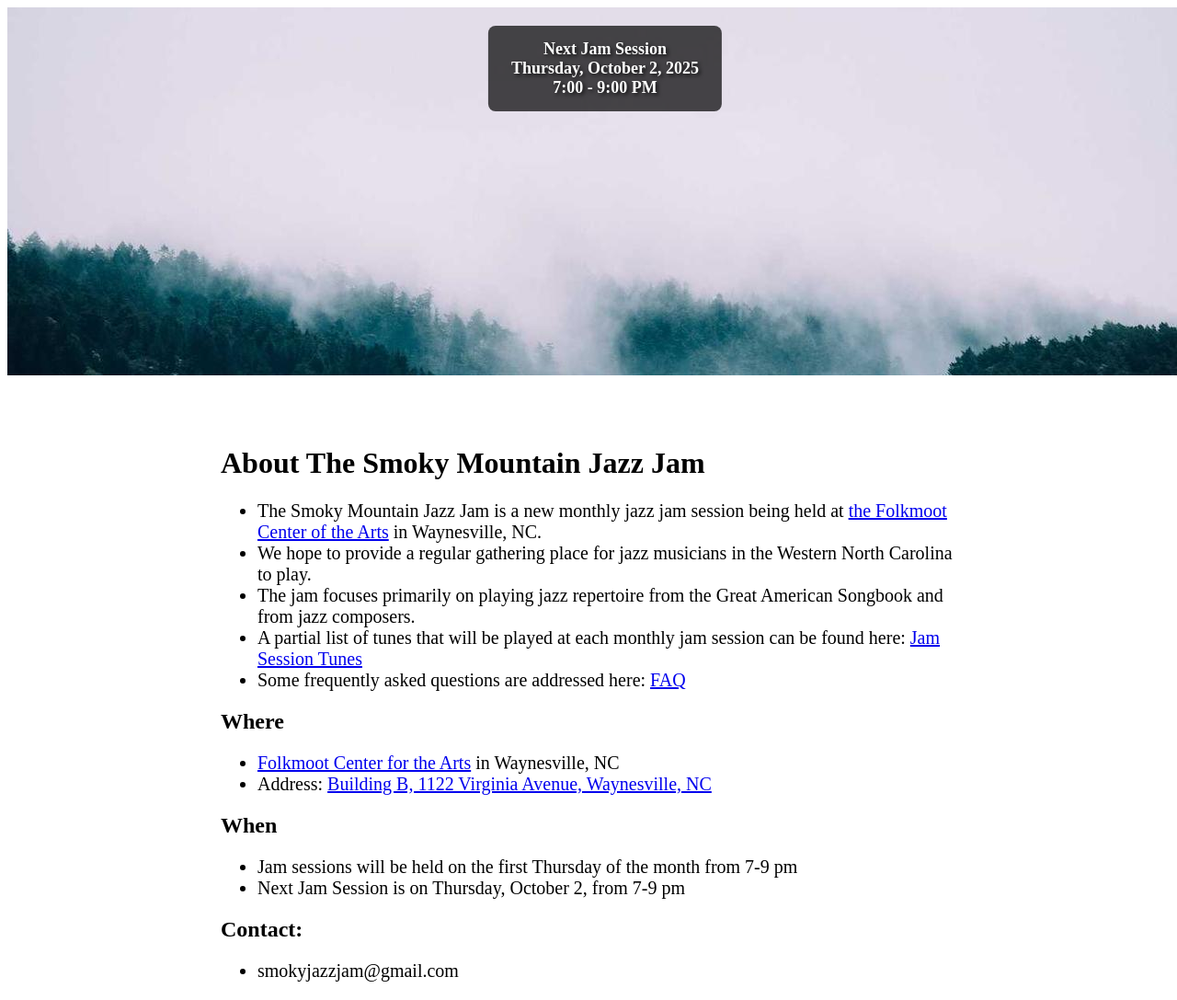
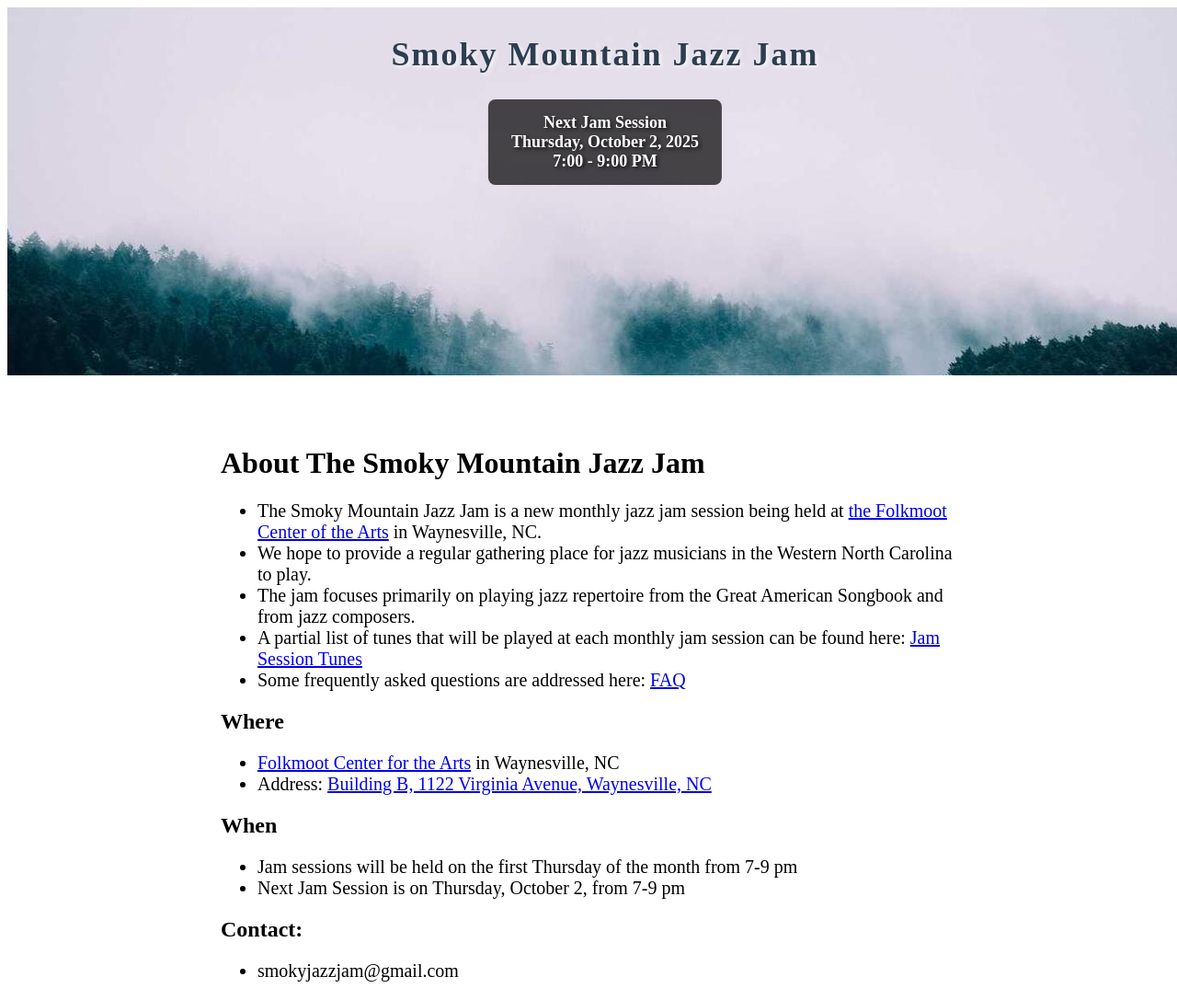
Before and after one commit to smokyjazzjam/smokyjazzjam, a Jekyll site: the page built from index.md, in a window 1280 px wide. Shown: the whole page at 92% size. Built offline with Jekyll 4.4.1, drawn with Linux system fonts in a browser that asks for light colours; some of the changed lines change nothing that is shown.

Commit message:
Update index.md

```diff
--- a/index.md
+++ b/index.md
@@ -11,9 +11,20 @@ layout: default
   text-align: center;
   display: inline-block;
 }
+.main-title {
+  position: absolute;
+  top: 30px;
+  left: 50%;
+  transform: translateX(-50%);
+  color: #2c3e50;
+  font-size: 36px;
+  font-weight: bold;
+  text-shadow: 2px 2px 4px rgba(255, 255, 255, 0.8);
+  letter-spacing: 2px;
+}
 .overlay-text {
   position: absolute;
-  top: 20px;
+  top: 100px;
   left: 50%;
   transform: translateX(-50%);
   background-color: rgba(0, 0, 0, 0.7);
@@ -29,6 +40,9 @@ layout: default
 <div style="text-align: center;">
   <div class="image-container">
     <img src="misty_forest.jpg" alt="Description" />
+    <div class="main-title">
+      Smoky Mountain Jazz Jam
+    </div>
     <div class="overlay-text">
       Next Jam Session<br>
       Thursday, October 2, 2025<br>
```
